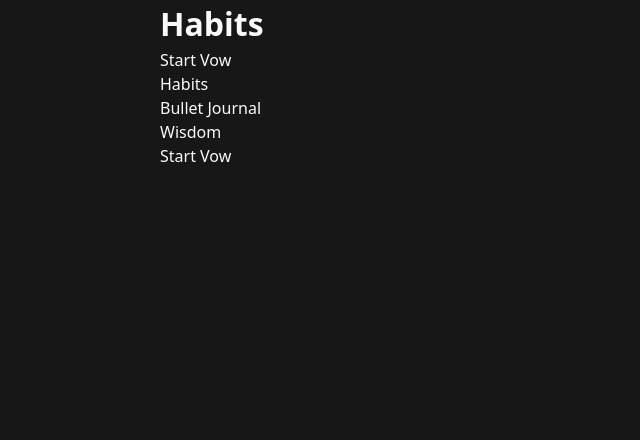
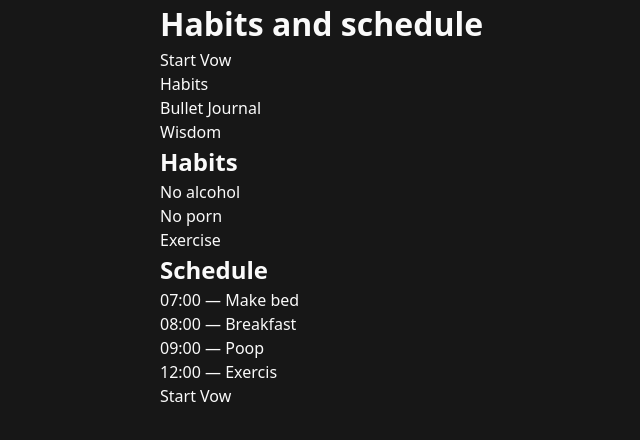
Before and after one commit to 605HU4/StartVow, a plain HTML site: page landing-page/habits.html in a window 1280 px wide. Shown: the whole page, without its empty margins (130-770 px from the left). Drawn offline with Linux system fonts and the light colour scheme.

Commit message:
Add schedule and habits

```diff
--- a/landing-page/habits.html
+++ b/landing-page/habits.html
@@ -4,7 +4,7 @@
     <meta charset="UTF-8" />
     <meta name="viewport" content="width=device-width, initial-scale=1.0" />
     <title>Habits - Start Vow</title>
-    <meta name="description" content="Daily habits" />
+    <meta name="description" content="Daily habits and schedule." />
     <link rel="stylesheet" href="./style.css" />
     <link
       rel="apple-touch-icon"
@@ -27,7 +27,7 @@
   </head>
   <body>
     <header>
-      <h1>Habits</h1>
+      <h1>Habits and schedule</h1>
       <nav>
         <ul>
           <li><a href="./index.html">Start Vow</a></li>
@@ -37,7 +37,25 @@
         </ul>
       </nav>
     </header>
-    <main></main>
+    <main>
+      <div>
+        <h2>Habits</h2>
+        <ol>
+          <li>No alcohol</li>
+          <li>No porn</li>
+          <li>Exercise</li>
+        </ol>
+      </div>
+      <div>
+        <h2>Schedule</h2>
+        <ul>
+          <li>07:00 — Make bed</li>
+          <li>08:00 — Breakfast</li>
+          <li>09:00 — Poop</li>
+          <li>12:00 — Exercis</li>
+        </ul>
+      </div>
+    </main>
     <footer>
       <a href="https://www.startvow.com">Start Vow</a>
     </footer>
```
